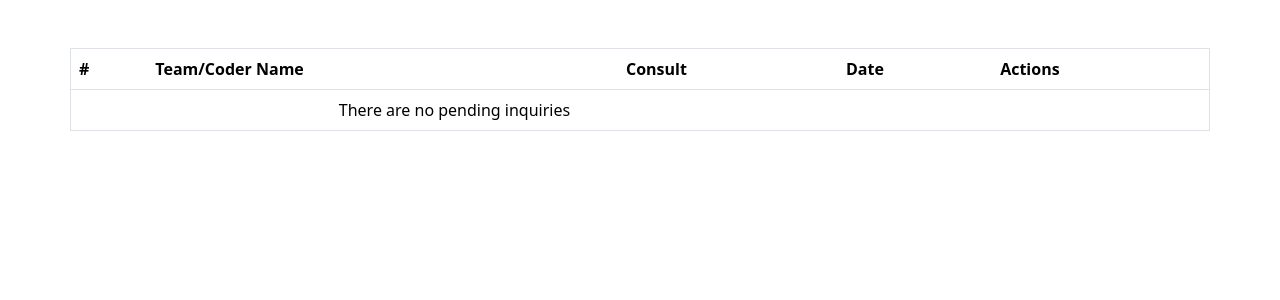
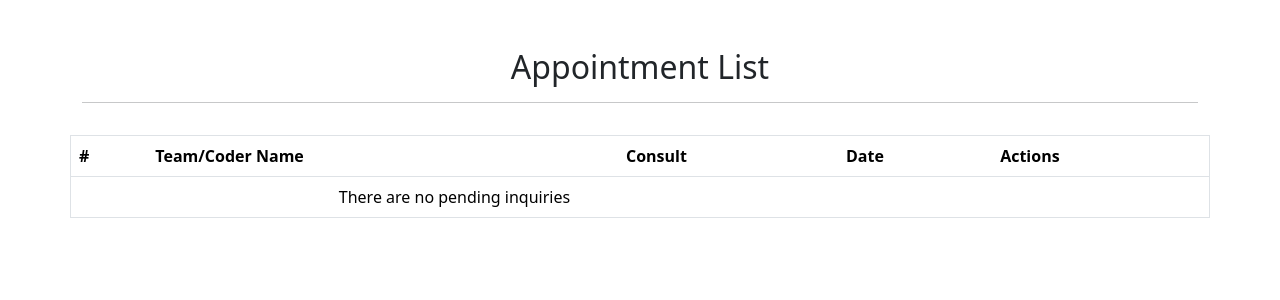
Before and after one commit to mattsandovalb/CRUD-Consultorio-del-coder, a PHP site: page /view/list.php in a window 1280 px wide. Shown: the part 56-356 px from the top of the page. Run offline with PHP 8.4, Linux system fonts and the light colour scheme; data that the repository does not hold is empty; some libraries are stand-ins or nearby versions.

Commit message:
Fix some styles

```diff
--- a/controller/consultController.php
+++ b/controller/consultController.php
@@ -19,9 +19,9 @@
         {
             return ($this->model->list()) ? $this->model->list() : false;
         }
-        public function update($id, $name, $consult, $date)
+        public function update($id, $name, $consult)
         {
-            return ($this->model->update( $id, $name, $consult, $date) != false) ? header ("Location:show.php?id=".$id) : header ("Location:list.php");
+            return ($this->model->update($id ,$name, $consult) != false) ? header("Location:show.php?id=".$id) : header("Location:list.php");
         }
         public function delete($id, $name, $consult)
         {
--- a/model/consultModel.php
+++ b/model/consultModel.php
@@ -26,18 +26,17 @@
             $stament = $this->pdo->prepare(("SELECT * FROM quotes"));
             return ($stament->execute()) ?$stament->fetchAll() : false;
         }
-        public function update($id, $name, $consult, $date)
+        public function update($id, $name, $consult)
         {
-            $stament = $this->pdo->prepare("UPDATE quotes SET Name  = :Name , Consult = :Consult, Date = :Date WHERE id = :id");
+            $stament = $this->pdo->prepare("UPDATE quotes SET Name = :Name, Consult = :Consult where id = :id");
+            $stament->bindParam(":id", $id);
             $stament->bindParam(":Name", $name);
             $stament->bindParam(":Consult", $consult);
-            $stament->bindParam(":Date", $date);
-            $stament->bindParam(":id", $id);
-            return ($stament->execute()) ? $id : false ;
+            return ($stament->execute()) ? $id : false;
         }
         public function delete($id)
         {
-            $stament = $this->pdo->prepare("DELETE FROM quotes WHERE id = :id");
+            $stament = $this->pdo->prepare("DELETE FROM quotes where id = :id");
             $stament->bindParam(":id", $id);
             return ($stament->execute()) ? true : false ;
         }
--- a/view/edit.php
+++ b/view/edit.php
@@ -2,7 +2,7 @@
     require_once("C://xampp/htdocs/Brifing_CRUD/view/head.php");
     require_once("C://xampp/htdocs/Brifing_CRUD/controller/consultController.php");
     $obj = new consultController();
-    $card = $obj->show($_GET['id']);
+    $card = $obj->show($_GET["id"]);
 ?>
 <!DOCTYPE html>
 <html lang="en">
--- a/view/list.php
+++ b/view/list.php
@@ -15,8 +15,12 @@
     <title>Document</title>
 </head>
 <body>
+  <div class="container text-center pb-3">
+    <h2>Appointment List</h2>
+    <hr>
+  </div>
 <table class="table container border ">
-  <thead class="bg-primary">
+  <thead class="bg-info">
     <tr>
       <th scope="col">#</th>
       <th scope="col">Team/Coder Name</th>
--- a/view/show.php
+++ b/view/show.php
@@ -7,8 +7,8 @@
 
 
 <table class="table container">
-  <div class="container gap-5">
-  <a href="list.php" class="btn btn-success">Return</a>
+  <div class="container pb-3">
+  <a href="list.php" class="btn btn-secondary"><-Return</a>
   </div>
 
   <thead class="bg-primary text-align-center">
--- a/view/update.php
+++ b/view/update.php
@@ -1,5 +1,5 @@
 <?php
     require_once("C://xampp/htdocs/Brifing_CRUD/controller/consultController.php");
     $obj = new consultController();
-    $obj->update($_POST['id'],$_POST['Name'], $_POST['Consult'], $_POST['Date'] );
+    $obj->update($_POST['id'],$_POST['Name'], $_POST['Consult']);
 ?>
```
Also changed, not shown: view/create.php (+8 -4 lines).
